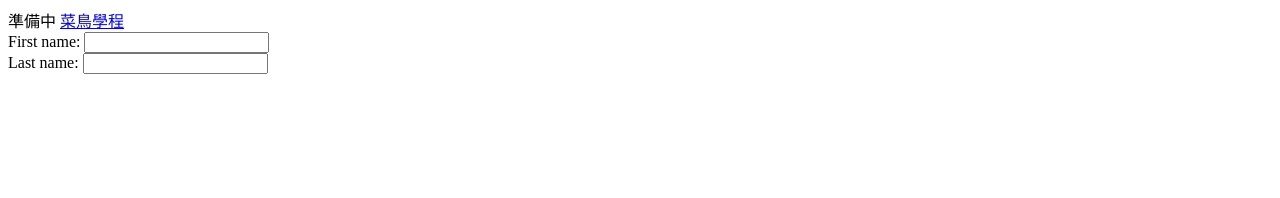
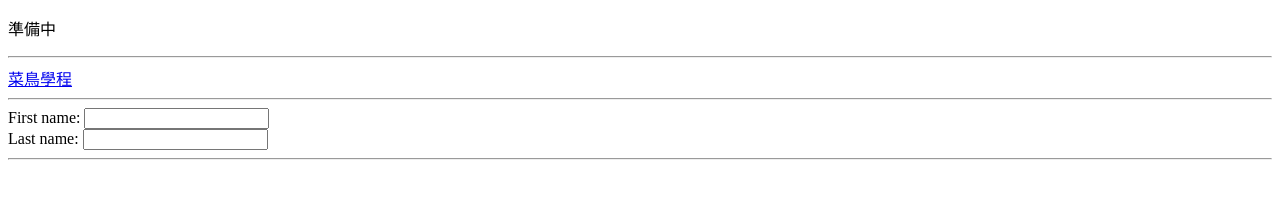
Before and after one commit to MyDearGreatTeacher/MyDearGreatTeacher.github.io, a plain HTML site: page index.html in a window 1280 px wide. Drawn offline with Linux system fonts and the light colour scheme.

Commit message:
Update index.html

```diff
--- a/index.html
+++ b/index.html
@@ -6,16 +6,17 @@
 </head>
 
 <body>
-準備中
 
+<p>準備中</p>
+<hr>
  <a href="http://www.runoob.com/">菜鳥學程</a>
-
+<hr>
 
 <form>
 First name: <input type="text" name="firstname"><br>
 Last name: <input type="text" name="lastname">
 </form>
-
+ <hr>
 </body>
 
 </html>
```
